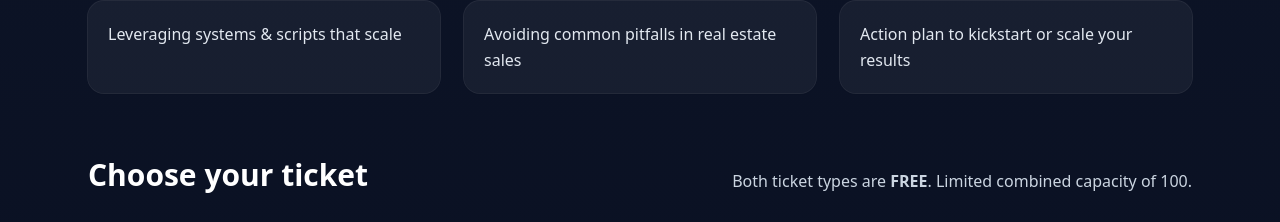
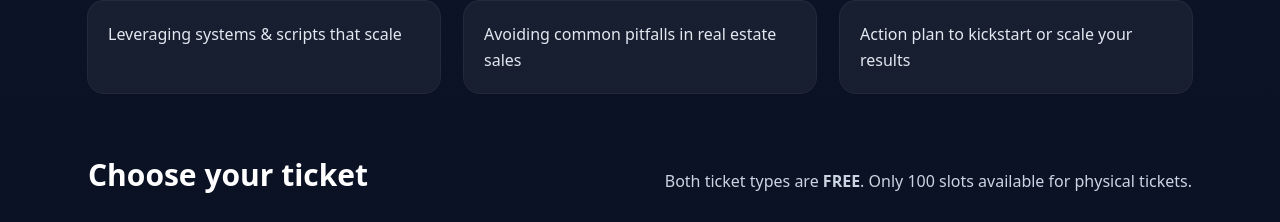
Before and after one commit to gtextsoft/Real-Estate-Sales-Masterclass, a plain HTML site: page index.html in a window 1280 px wide. Shown: the part 739-961 px from the top of the page. Drawn offline with nearby package versions, Linux system fonts and the light colour scheme.

Commit message:
Update ticket availability message in index.html for clarity on physical ticket slots.

```diff
--- a/index.html
+++ b/index.html
@@ -132,7 +132,7 @@
   <section id="tickets" class="mx-auto max-w-6xl px-6 pb-8">
     <div class="flex items-end justify-between">
       <h2 class="text-2xl md:text-3xl font-bold">Choose your ticket</h2>
-      <p class="text-slate-300">Both ticket types are <span class="font-semibold">FREE</span>. Limited combined capacity of 100.</p>
+      <p class="text-slate-300">Both ticket types are <span class="font-semibold">FREE</span>. Only 100 slots available for physical tickets.</p>
     </div>
     <div class="mt-8 grid gap-6 md:grid-cols-2">
       <!-- Physical Ticket -->
```
